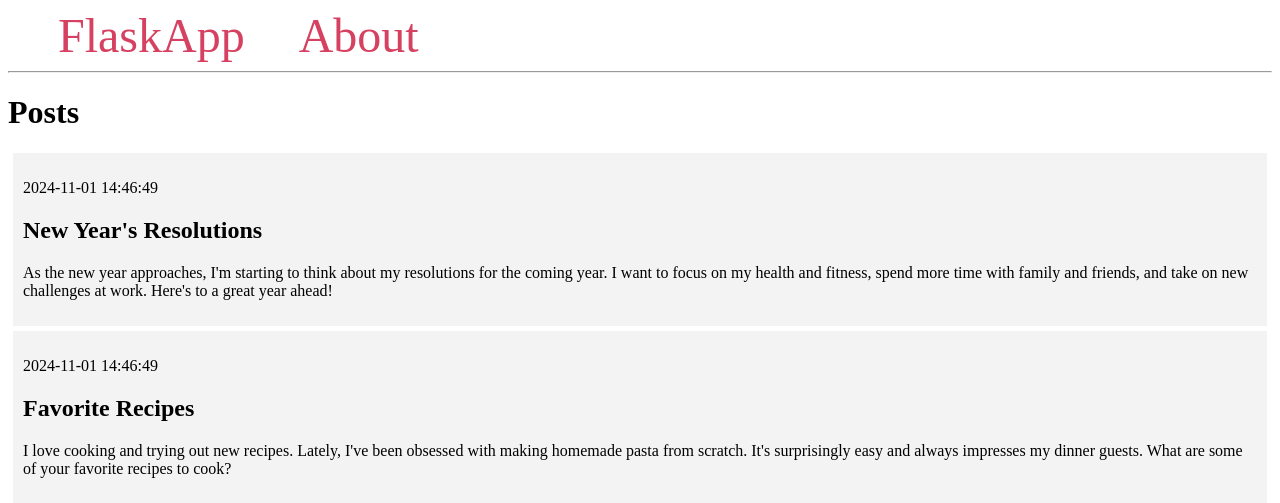
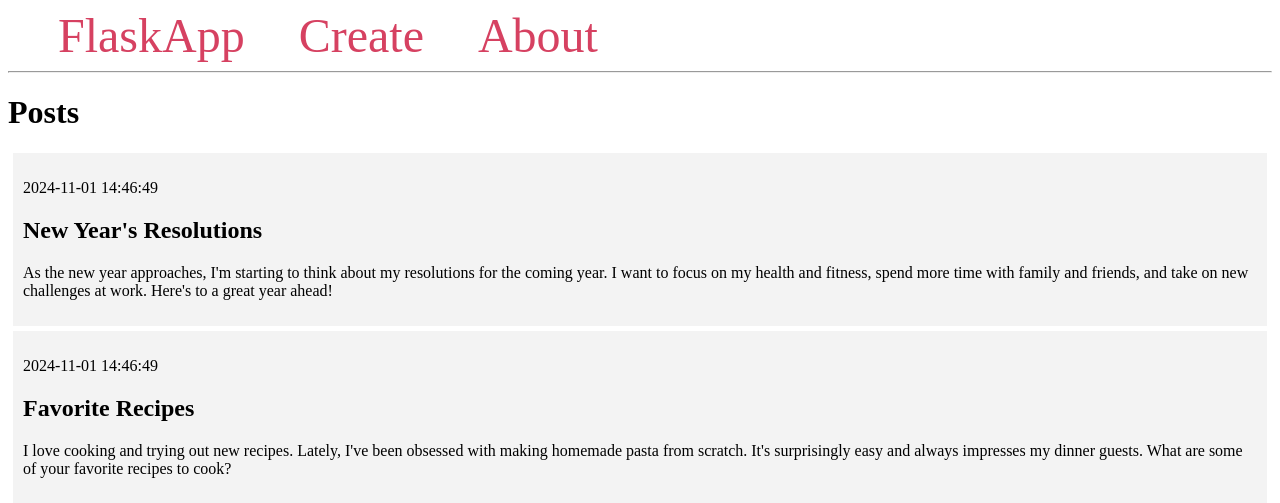
Before and after one commit to KehindeOmo/Flask-Blog-Tutorial, a Flask app: page / in a window 1280 px wide. Shown: the top 503 px of the page. Run offline with Flask 3, Linux system fonts and the light colour scheme; data comes from the database, SQL or seed files in the repository.

Commit message:
connected create page

```diff
--- a/app.py
+++ b/app.py
@@ -4,6 +4,7 @@ from flask import Flask, render_template, request, url_for, flash, redirect, abo
 # make a Flask application object called app
 app = Flask(__name__)
 app.config["DEBUG"] = True
+app.config['SECRET_KEY'] = 'your secret key'
 
 
 
@@ -36,6 +37,24 @@ def index():
 
 
 # route to create a post
-
-
+@app.route('/create', methods =('GET', 'POST') )
+def create():
+    # determine if page is being reqiested with a get or post request
+    if request.method =='POST':
+        # get the title and content that was submitted
+        title = request.form['title']
+        content = request.form['content']
+        # display an error if title or content is not submitted
+        if not title:
+            flash("A title is required")
+        elif not content:
+            flash("content is required")
+        else:
+            conn = get_db_connection()
+            conn.execute('INSERT INTO posts (title,content) VALUES (?,?)', (title, content))
+            conn.commit()
+            conn.close()
+            return redirect(url_for('index'))
+        # else make a database connection and insert the blog post content
+    return render_template('create.html')
 app.run(port=5000)
--- a/templates/base.html
+++ b/templates/base.html
@@ -28,10 +28,14 @@
 <body>
     <nav>
         <a href="{{ url_for('index') }}">FlaskApp</a>
+        <a href="{{ url_for('create') }}">Create</a>
         <a href="#">About</a>
     </nav>
     <hr>
     <div class="content">
+        {% for message in get_flashed_messages() %}
+            <div class = "alert"> {{ message }}</div>
+        {% endfor %}
         {% block content %} {% endblock %}
     </div>
 </body>
```
Also changed, not shown: 1 other file.
